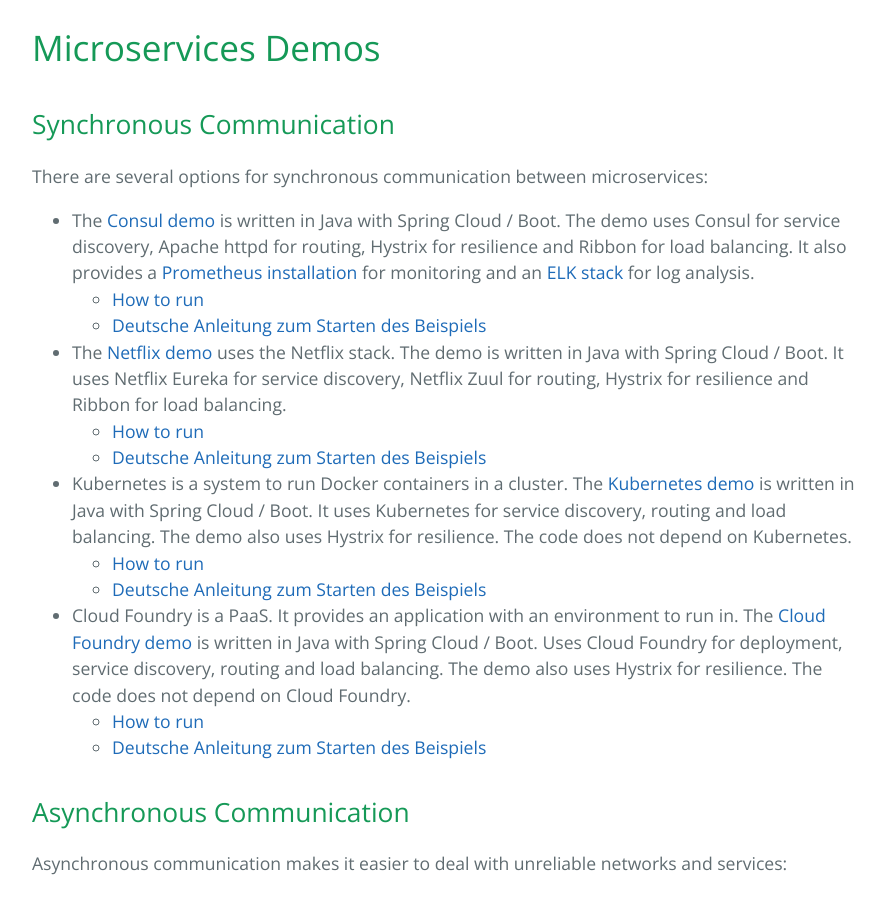
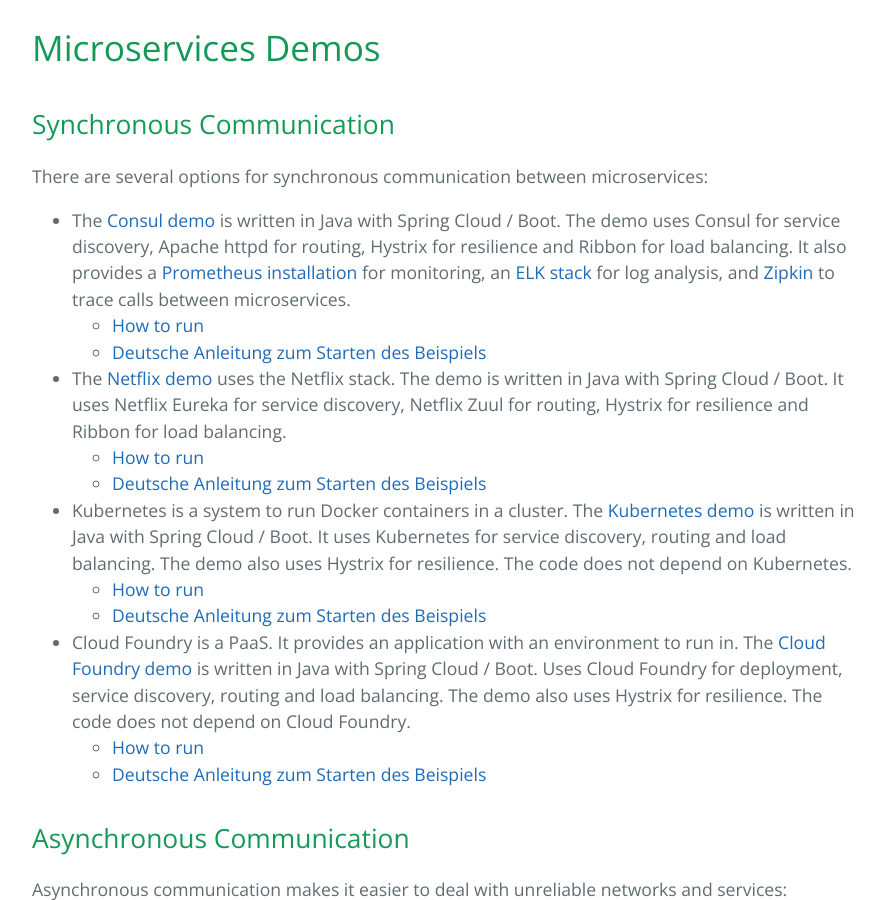
Before and after one commit to ewolff/ewolff.com, a Jekyll site: the page built from microservices-demos.md, in a window 1280 px wide and 900 px high, scrolled down 328 px. Shown: the whole window, without its empty margins (192-1077 px from the left). Built offline with Jekyll 4.4.1, drawn with Linux system fonts in a browser that asks for light colours; our own code applies the rules of GitHub Pages for plain Markdown files.

Commit message:
Zipkin eingefügt

```diff
--- a/microservices-demos.md
+++ b/microservices-demos.md
@@ -13,9 +13,11 @@
 service discovery, Apache httpd for routing, Hystrix for resilience
 and Ribbon for load balancing. It also provides a
 [Prometheus installation](https://github.com/ewolff/microservice-consul#prometheus)
-for monitoring and an
+for monitoring, an
 [ELK stack](https://github.com/ewolff/microservice-consul#elastic-stack)
-for log analysis.
+for log analysis, and
+[Zipkin](https://github.com/ewolff/microservice-consul#zipkin) to
+trace calls between microservices.
   - [How to run](https://github.com/ewolff/microservice-consul/blob/master/HOW-TO-RUN.md)
   - [Deutsche Anleitung zum Starten des Beispiels](https://github.com/ewolff/microservice-consul/blob/master/WIE-LAUFEN.md)
 
```
